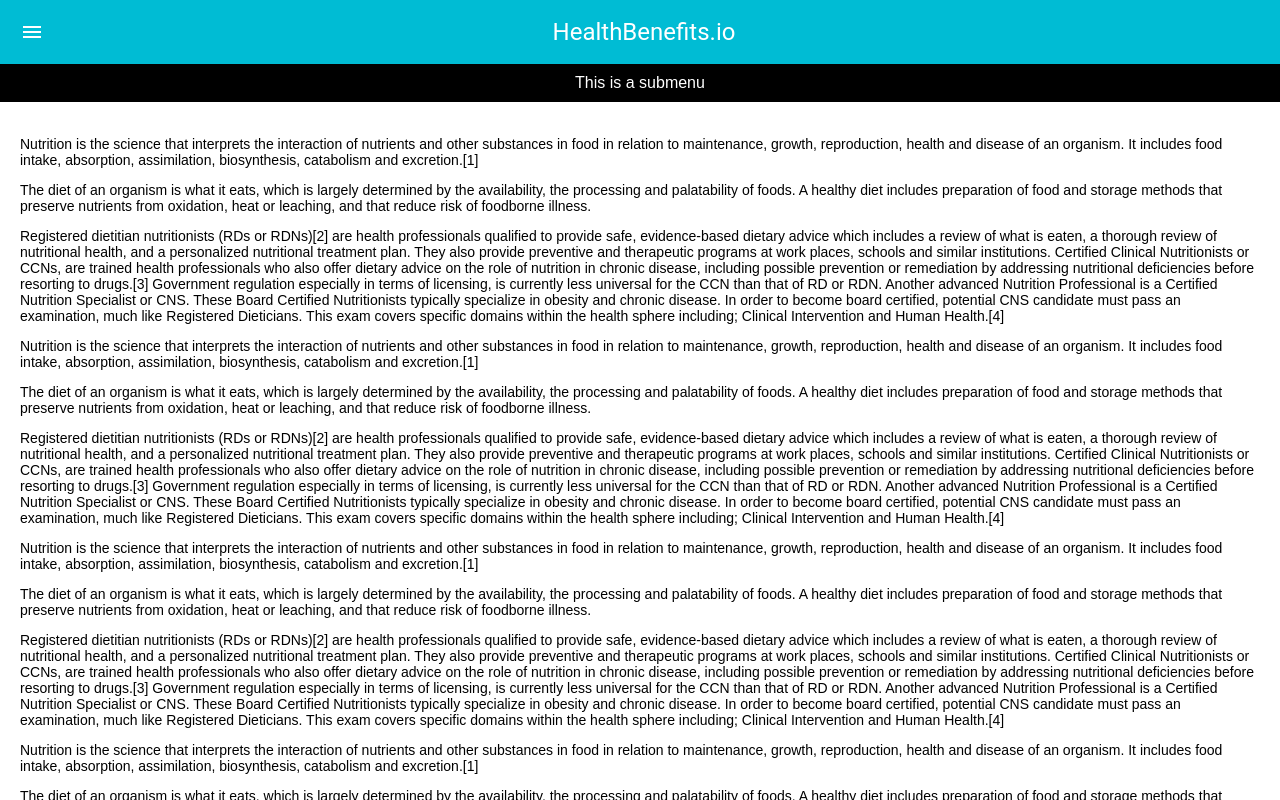
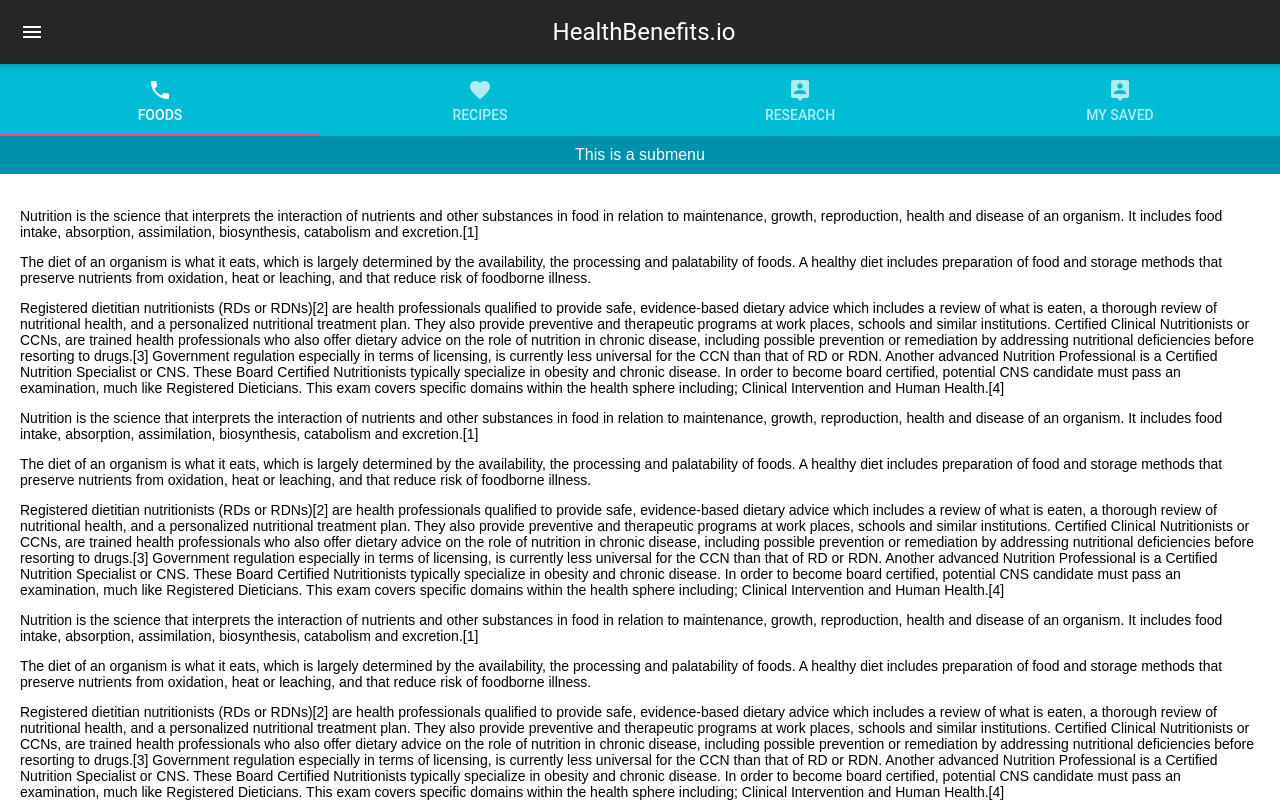
Before and after one commit to csjcode/nutritionhq, a React (Create React App) app: page / in a window 1280 px wide. Shown: the top 800 px of the page. Built offline with nearby package versions, Linux system fonts and the light colour scheme.

Commit message:
Subheader

```diff
--- a/package.json
+++ b/package.json
@@ -7,6 +7,7 @@
     "mongoose": "^4.10.4",
     "react": "^15.5.4",
     "react-dom": "^15.5.4",
+    "react-swipeable-views": "^0.12.3",
     "react-tap-event-plugin": "^2.0.1"
   },
   "devDependencies": {
--- a/public/index.html
+++ b/public/index.html
@@ -4,6 +4,8 @@
     <meta charset="utf-8">
     <meta name="viewport" content="width=device-width, initial-scale=1, shrink-to-fit=no">
     <meta name="theme-color" content="#000000">
+    <link href="https://fonts.googleapis.com/icon?family=Material+Icons"
+      rel="stylesheet">
     <!--
       manifest.json provides metadata used when your web app is added to the
       homescreen on Android. See https://developers.google.com/web/fundamentals/engage-and-retain/web-app-manifest/
--- a/src/App.js
+++ b/src/App.js
@@ -3,6 +3,8 @@ import mongoose from 'mongoose';
 import MuiThemeProvider from 'material-ui/styles/MuiThemeProvider';
 import RaisedButton from 'material-ui/RaisedButton';
 import AppBar from 'material-ui/AppBar';
+import SubheaderNav from './SubheaderNav';
+
 import logo from './logo.svg';
 import './App.css';
 
@@ -12,10 +14,14 @@ class App extends Component {
       <MuiThemeProvider>
         <div className="App">
           <AppBar
+            style={{backgroundColor:'#262626', fontWeight:'bold'}}
             title="HealthBenefits.io"
             iconClassNameRight="muidocs-icon-navigation-expand-more"
           />
-          <div style={{backgroundColor:'#000', color:'white', fontSize:'16px', padding:'10px'}}>
+
+          <SubheaderNav />
+
+          <div style={{backgroundColor:'#0092ac', color:'white', fontSize:'16px', padding:'10px'}}>
             This is a submenu
           </div>
           <div style={{backgroundColor:'#fff', color:'#000', fontSize:'14px', padding:'20px', textAlign: 'left'}}>
--- /dev/null
+++ b/src/SubheaderNav.js
@@ -0,0 +1,29 @@
+import React from 'react';
+import {Tabs, Tab} from 'material-ui/Tabs';
+import FontIcon from 'material-ui/FontIcon';
+import MapsPersonPin from 'material-ui/svg-icons/maps/person-pin';
+
+const SubheaderNav = () => (
+
+
+  <Tabs>
+    <Tab
+      icon={<FontIcon className="material-icons">phone</FontIcon>}
+      label="FOODS"
+    />
+    <Tab
+      icon={<FontIcon className="material-icons">favorite</FontIcon>}
+      label="RECIPES"
+    />
+    <Tab
+      icon={<MapsPersonPin />}
+      label="RESEARCH"
+    />
+    <Tab
+      icon={<MapsPersonPin />}
+      label="MY SAVED"
+    />
+  </Tabs>
+);
+
+export default SubheaderNav;
```
